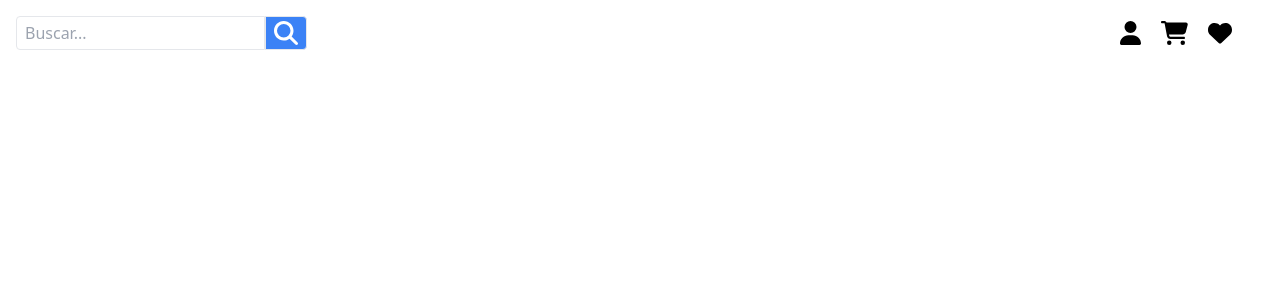
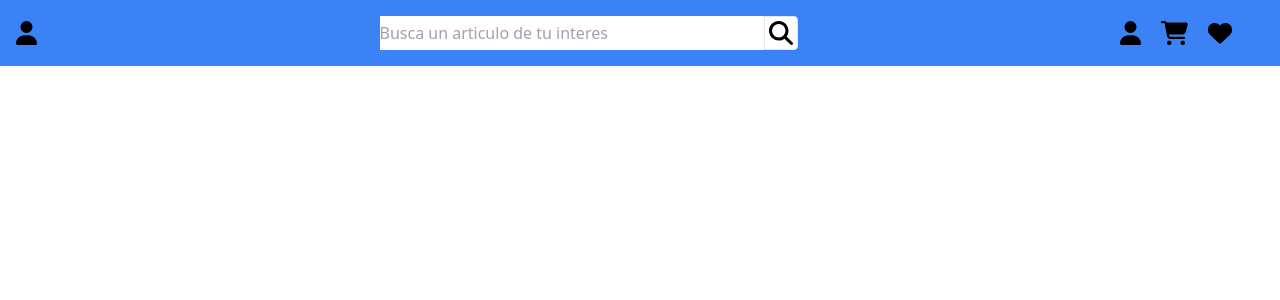
Before and after one commit to Theguishe/Mar-de-hilos, a React (Create React App) app in the folder app/views/clients/: page / in a window 1280 px wide. Shown: the top 300 px of the page. Built offline with nearby package versions, Linux system fonts and the light colour scheme.

Commit message:
avance 2

```diff
--- a/app/views/clients/src/Components/navbar.jsx
+++ b/app/views/clients/src/Components/navbar.jsx
@@ -32,30 +32,28 @@ function BarraDeBusqueda() {
 */
 		<form className="flex" onSubmit={handleBuscarChange}>
 			<input
-				className="border rounded-l px-2 py-1"
 				type="text"
-				placeholder="Buscar..."
+				placeholder="Busca un articulo de tu interes"
 				value={Buscar}
 				onChange={(event) => setBuscar(event.target.value)}
-			/>
-			<button className="border rounded-r px-2 py-1 bg-blue-500 text-white" type="submit">
-				<FontAwesomeIcon icon={faMagnifyingGlass} size="xl" />
-			</button>
+				className=" text-start rounded-5 w-96"
+				/>
+			<button className="border rounded-r px-1 py-1 bg-white" type="submit">
+				<FontAwesomeIcon icon={faMagnifyingGlass} size="xl" style={{ color: "#000000", }} />			</button>
 		</form>
 	);
 };
 
 const Navbar = () => {
 	return (
-		<nav className="flex justify-between items-center p-4">
-
+		<nav className="flex justify-between items-center p-4 bg-blue-500" >
+			<a className="mr-5" href="/Home"><FontAwesomeIcon icon={faUser} size="xl" /></a>
 			<BarraDeBusqueda />
 			<ul className="flex">
 				<li ><a className="mr-5" href="/Usuario"><FontAwesomeIcon icon={faUser} size="xl" /></a></li>
 				<li ><a className="mr-5" href="/Carrito" ><FontAwesomeIcon icon={faCartShopping} size="xl" /></a></li>
-				<li><a className="mr-8" href="/Favoritos"><FontAwesomeIcon icon={faHeart} size="xl"  /></a></li>
+				<li><a className="mr-8" href="/Favoritos"><FontAwesomeIcon icon={faHeart} size="xl" /></a></li>
 			</ul>
-
 		</nav>
 	);
 };
```
